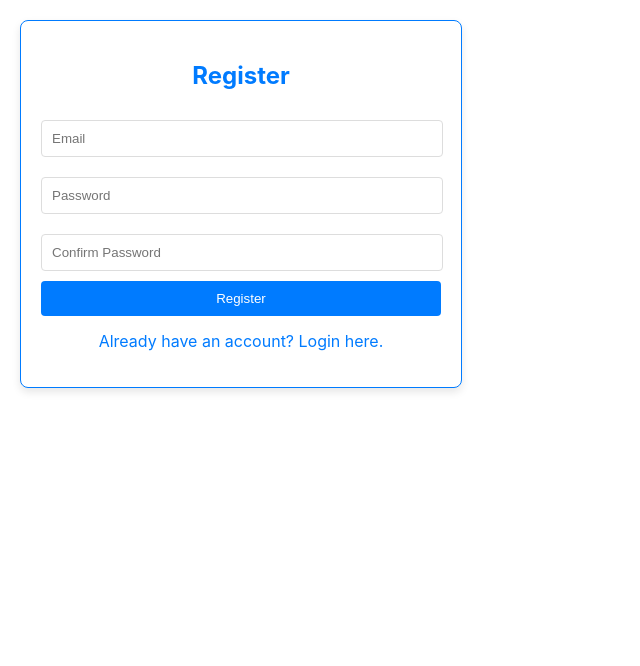
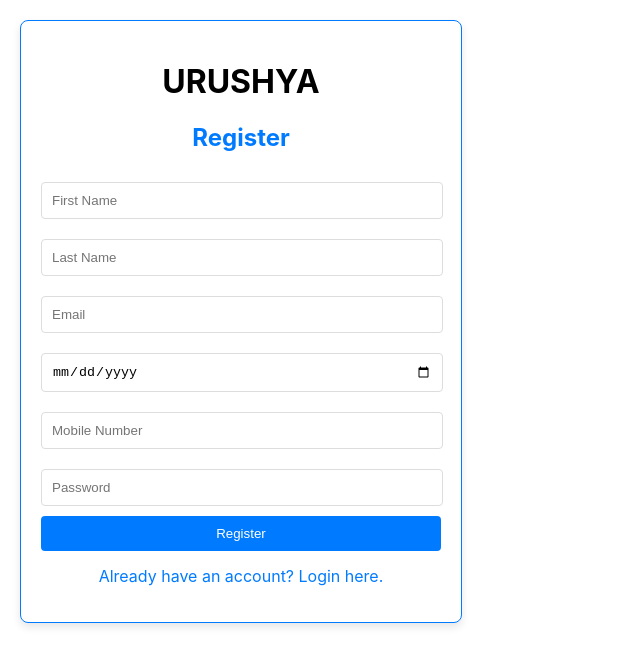
Before and after one commit to Monze7/URUSHAY, a React (Create React App) app in the folder Frontend/: page /register in a window 1280 px wide. Shown: the top 666 px of the page, without its empty margins (0-640 px from the left). Built offline with nearby package versions, Linux system fonts and the light colour scheme.

Commit message:
Update Register.js

```diff
--- a/Frontend/src/components/Register.js
+++ b/Frontend/src/components/Register.js
@@ -4,24 +4,39 @@ import { useNavigate } from 'react-router-dom';
 import './Register.css';
 
 const Register = () => {
+  const [fname, setfName] = useState('');
+  const [lname, setlName] = useState('');
   const [email, setEmail] = useState('');
+  const [dob, setDob] = useState('');
   const [password, setPassword] = useState('');
-  const [confirmPassword, setConfirmPassword] = useState('');
+  const [mobile, setMobile] = useState(''); // New state for mobile number
   const navigate = useNavigate();
 
   const handleSubmit = (e) => {
     e.preventDefault();
-    if (password !== confirmPassword) {
-      alert('Passwords do not match');
-      return;
-    }
-    console.log('Registering:', { email, password });
+    console.log('Registering:', { fname, lname, email, dob, password, mobile });
+    navigate('/'); // Redirect after successful registration
   };
 
   return (
     <div className="register-container">
+      <h1>URUSHYA</h1>
       <h2>Register</h2>
       <form onSubmit={handleSubmit}>
+        <input
+          type="text"
+          placeholder="First Name"
+          value={fname}
+          onChange={(e) => setfName(e.target.value)}
+          required
+        />
+        <input
+          type="text"
+          placeholder="Last Name"
+          value={lname}
+          onChange={(e) => setlName(e.target.value)}
+          required
+        />
         <input
           type="email"
           placeholder="Email"
@@ -30,17 +45,24 @@ const Register = () => {
           required
         />
         <input
+          type="date"
+          placeholder="Date of Birth"
+          value={dob}
+          onChange={(e) => setDob(e.target.value)}
+          required
+        />
+        <input
+          type="text"
+          placeholder="Mobile Number"
+          value={mobile}
+          onChange={(e) => setMobile(e.target.value)} // New mobile input field
+          required
+        />
+        <input
           type="password"
           placeholder="Password"
           value={password}
           onChange={(e) => setPassword(e.target.value)}
-          required
-        />
-        <input
-          type="password"
-          placeholder="Confirm Password"
-          value={confirmPassword}
-          onChange={(e) => setConfirmPassword(e.target.value)}
           required
         />
         <button type="submit">Register</button>
```
